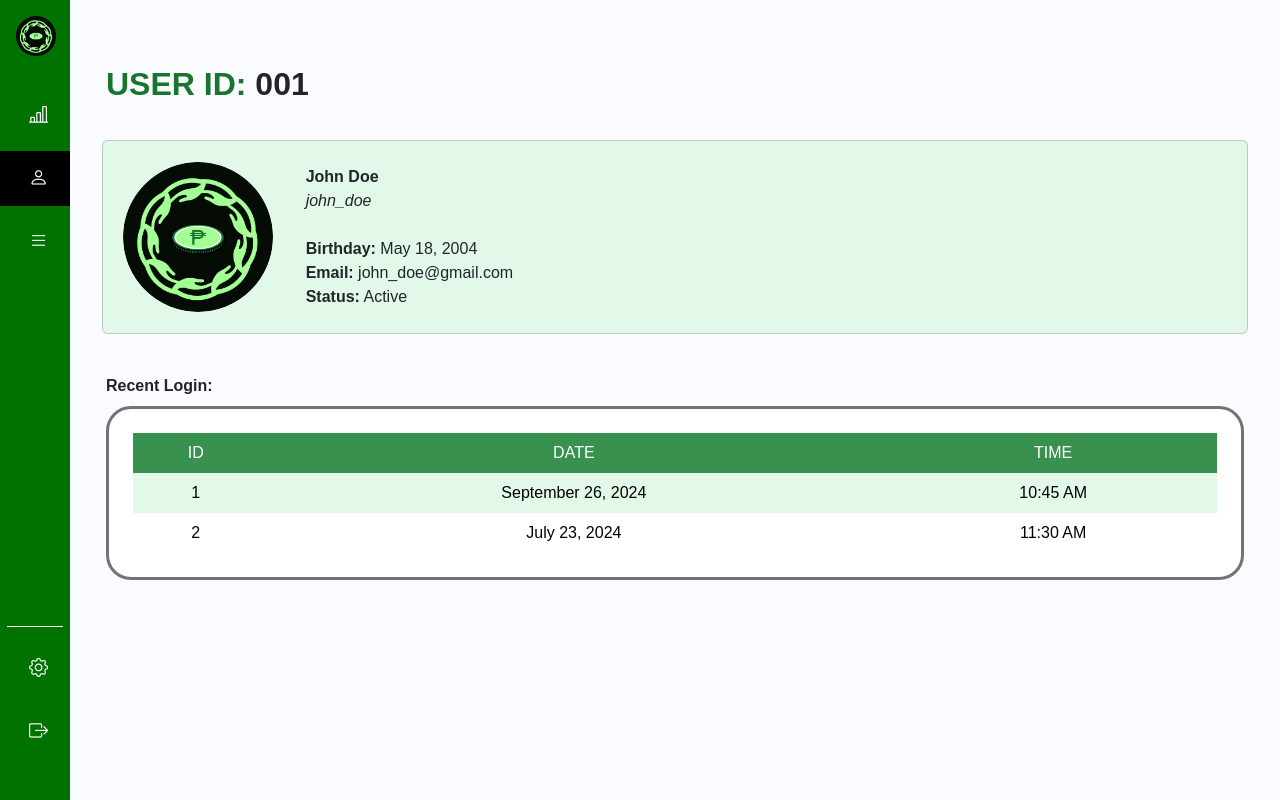
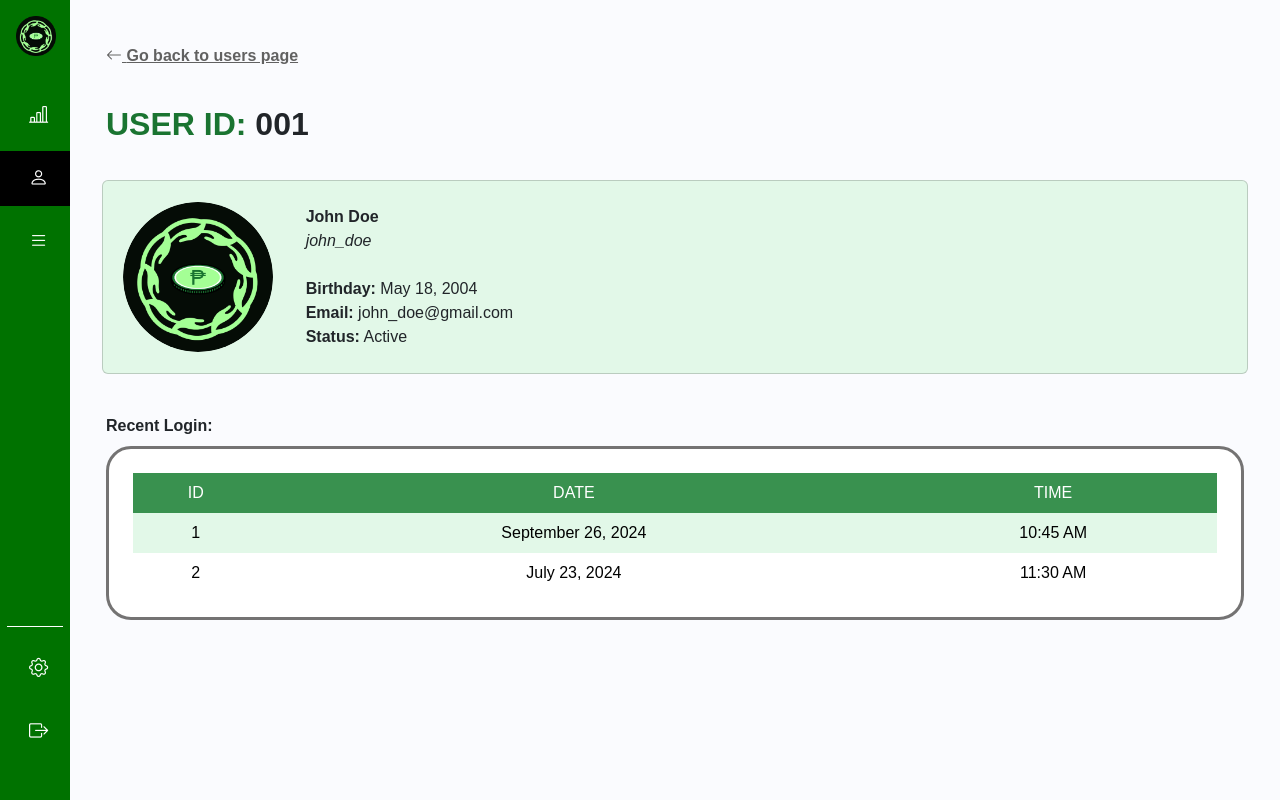
Before and after one commit to FINTALIX/PesoBuddy.com, a PHP site: page /admin/view.php in a window 1280 px wide. Run offline with PHP 8.4, Linux system fonts and the light colour scheme; some web fonts are replaced.

Commit message:
[FE] Added back to user's page

```diff
--- a/admin/view.php
+++ b/admin/view.php
@@ -101,6 +101,16 @@
             <div class="container-fluid">
                 <div class="row pt-5 p-md-4">
 
+                    <!-- Back to user's page -->
+                    <div class="col-12">
+                        <a href="users.php">
+                            <div class="text-center text-sm-start pb-3"
+                                style="color:#616161; text-decoration:underline;"><i class="bi bi-arrow-left"></i>
+                                <b>Go back to users page</b>
+                            </div>
+                        </a>
+                    </div>
+
                     <!-- Heading -->
                     <div class="col-12 my-3">
                         <div class="heading text-center text-sm-start"><span style="color: #1A7431;">USER ID:</span> 001
```
